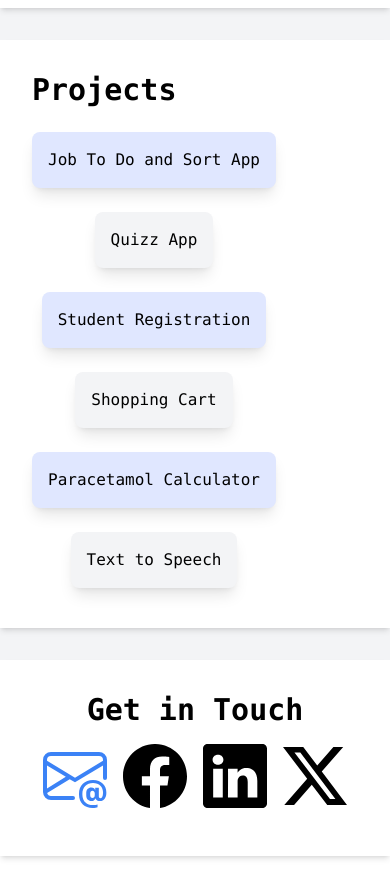
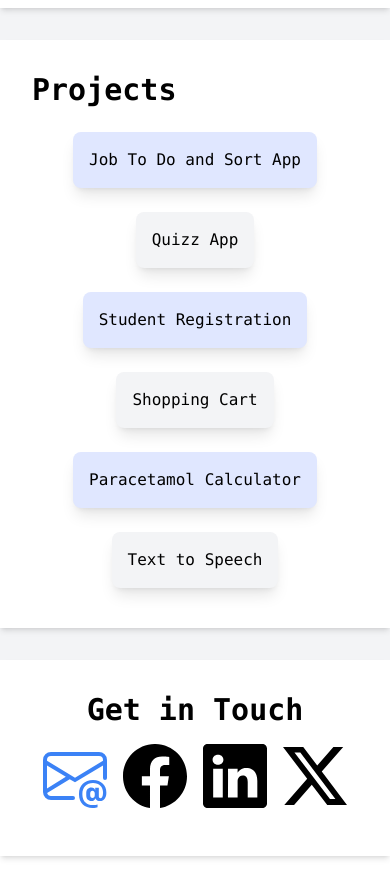
Before and after one commit to asriomar/my-portfolio, a React (Create React App) app: page / in a window 390 px wide. Shown: the part 1200-2088 px from the top of the page. Built offline with nearby package versions, Linux system fonts and the light colour scheme.

Commit message:
Update App.js

```diff
--- a/src/App.js
+++ b/src/App.js
@@ -102,7 +102,7 @@
 
       <section className="max-w-screen-md mx-auto my-8 p-8 bg-white shadow-md text-2xl">
         <h2 className="text-3xl font-bold mb-4">Projects</h2>
-        <div className='grid md:grid-cols-3 gap-2 justify-between'>
+        <div className='grid md:grid-cols-3 gap-2 '>
           <div className='text-base text-mono w-[64] bg-indigo-100 justify-self-center p-4 shadow-lg my-2 text-center  rounded-lg'><a href="https://to-do-sort.vercel.app/"> Job To Do and Sort App</a></div>
           <div className='text-base text-mono w-[64] bg-gray-100 justify-self-center p-4 shadow-lg my-2 text-center  rounded-lg'><a href="https://react-quiz-app-psi-six.vercel.app/"> Quizz App</a></div>
           <div className='text-base text-mono w-[64] bg-indigo-100 justify-self-center p-4 shadow-lg my-2 text-center  rounded-lg'><a href="https://student-registration-pied.vercel.app/"> Student Registration</a></div>
```
